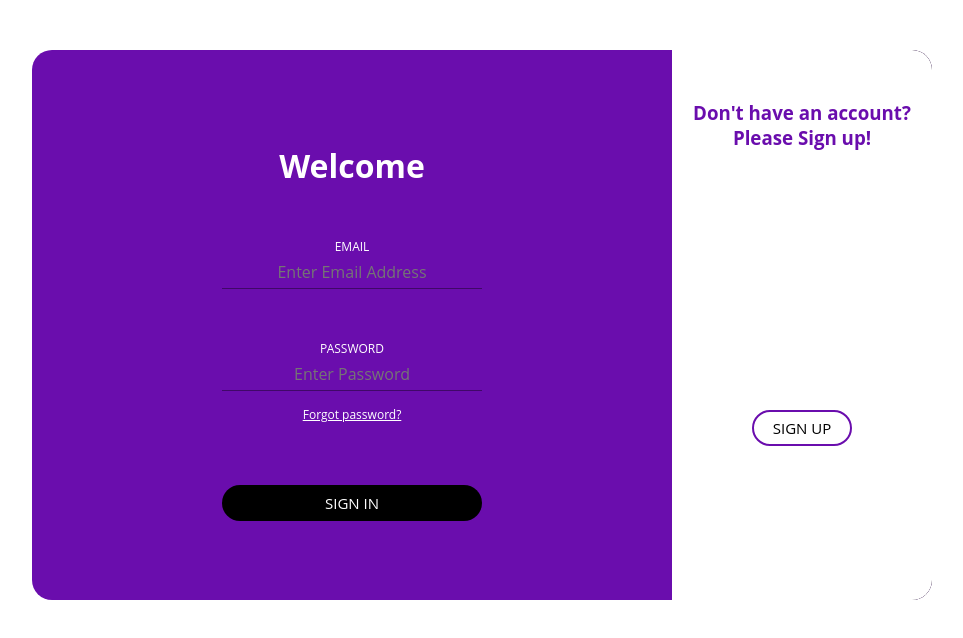
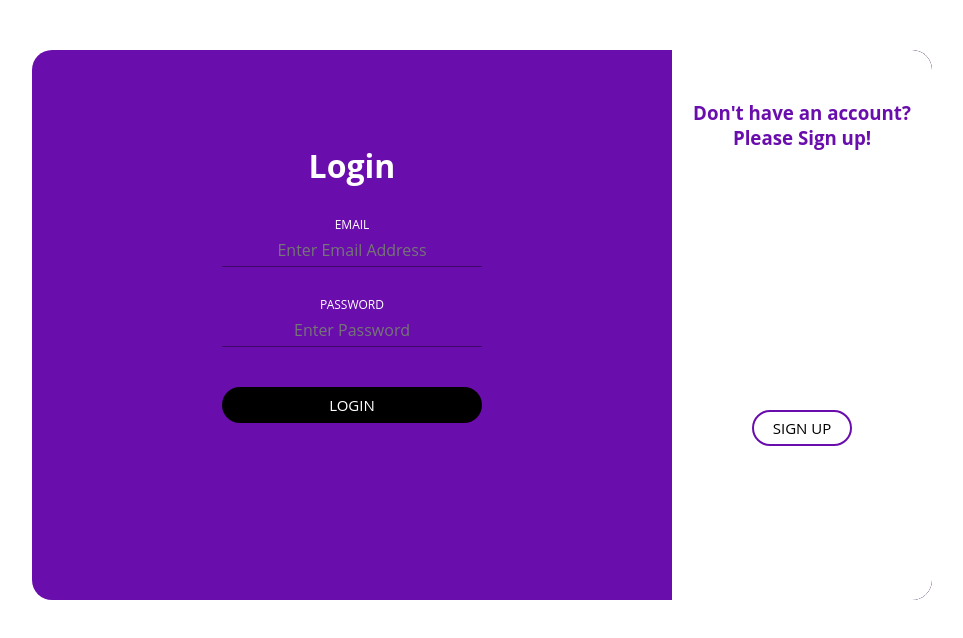
Before and after one commit to Jia2005/Algorific, a React (Create React App) app: page /login in a window 1280 px wide. Shown: the top 638 px of the page, without its empty margins (158-1121 px from the left). Built offline with nearby package versions, Linux system fonts and the light colour scheme.

Commit message:
CSS changes

```diff
--- a/src/Login/Login.js
+++ b/src/Login/Login.js
@@ -1,28 +1,73 @@
-import React from 'react';
+import React, { useState } from 'react';
+import { getAuth, signInWithEmailAndPassword } from 'firebase/auth';
+import { useNavigate } from 'react-router-dom';
 
 function Login() {
+  const [email, setEmail] = useState('');
+  const [password, setPassword] = useState('');
+  const navigate = useNavigate();
+
+  const handleSubmit = async (event) => {
+    event.preventDefault();
+
+    const auth = getAuth();
+
+    try {
+      await signInWithEmailAndPassword(auth, email, password);
+      navigate('/linkedlist');
+    } catch (error) {
+      const errorCode = error.code;
+
+      if (errorCode === 'auth/invalid-email') {
+        window.alert('The email address is badly formatted.');
+      } else if (errorCode === 'auth/user-not-found') {
+        window.alert('No user found with this email address.');
+      } else if (errorCode === 'auth/wrong-password') {
+        window.alert('Incorrect password. Please try again.');
+      } else if (errorCode === 'auth/user-disabled') {
+        window.alert('Your account has been disabled. Please contact support.');
+      } else {
+        window.alert('Login failed');
+      }
+    }
+  };
+
   return (
-    <form name="login" method="post" action="log.php">
+    <div>
+      <form name="login" onSubmit={handleSubmit}>
         <br /><br />
-      <h1 align="center" style={{ color: 'white' }}>Welcome</h1>
-      <br />
+        <h1 align="center" style={{ color: 'white' }}>Login</h1>
         <label>
           <span style={{ color: 'white' }}>Email</span>
-        <input className='in' type="email" name="Email" placeholder="Enter Email Address" style={{ fontSize: '16px' }} />
+          <input
+            className='in'
+            type="email"
+            name="email"
+            value={email}
+            onChange={(e) => setEmail(e.target.value)}
+            placeholder="Enter Email Address"
+            style={{ fontSize: '16px' }}
+          />
         </label>
-      <br />
         <label>
           <span style={{ color: 'white' }}>Password</span>
-        <input className='in' type="password" name="Password" placeholder="Enter Password" style={{ fontSize: '16px' }} />
+          <input
+            className='in'
+            type="password"
+            name="password"
+            value={password}
+            onChange={(e) => setPassword(e.target.value)}
+            placeholder="Enter Password"
+            style={{ fontSize: '16px' }}
+          />
         </label>
-      <p className="forgot-pass"><a href="k.html" style={{ color: 'white' }}>Forgot password?</a></p>
-      <br />
         <div>
           <button type="submit" className="submit btn" style={{ backgroundColor: '#000000', color: 'rgb(255, 255, 255)' }}>
-          Sign In
+            Login
           </button>
         </div>
       </form>
+    </div>
   );
 }
 
--- a/src/Login/Signup.js
+++ b/src/Login/Signup.js
@@ -8,13 +8,10 @@ function SignUp() {
   const [email, setEmail] = useState('');
   const [password, setPassword] = useState('');
   const [confirmPassword, setConfirmPassword] = useState('');
-  const [alertMessage, setAlertMessage] = useState('');
-  const [alertType, setAlertType] = useState('');
   const navigate = useNavigate();
 
   const signUpUser = async (email, password) => {
     const auth = getAuth();
-
     try {
       const userCredential = await createUserWithEmailAndPassword(auth, email, password);
       const user = userCredential.user;
@@ -28,17 +25,18 @@ function SignUp() {
 
   const handleSubmit = async (event) => {
     event.preventDefault();
+
+    if (password !== confirmPassword) {
+      window.alert("Passwords do not match.");
+      return;
+    }
+
     const result = await signUpUser(email, password);
-    console.log(email,password);
-    const { uid } = result.user;
 
     if (result.success) {
-      const auth = getAuth();
-      if (password !== confirmPassword) {
-        setAlertMessage("Passwords do not match.");
-        setAlertType('error');
-        return;
-      }
+      const { user } = result;
+      if (user) {
+        const { uid } = user;
 
         try {
           await addDoc(collection(db, 'users'), {
@@ -46,31 +44,31 @@ function SignUp() {
             name,
             email
           });
-        setAlertMessage("User added successfully.");
-        setAlertType('success');
           setName('');
           setEmail('');
           setPassword('');
           setConfirmPassword('');
-      } catch (error) {
-        console.error("Error adding document: ", error);
-        setAlertMessage("Error adding user. Please try again.");
-        setAlertType('error');
-      }
 
-      signInWithEmailAndPassword(auth, email, password)
+          signInWithEmailAndPassword(getAuth(), email, password)
             .then(() => {
+              window.alert('User added successfully.');
               navigate('/linkedlist');
             })
             .catch(() => {
-        alert('Username or password is incorrect');
+              window.alert('Error signing in. Please try again.');
             });
-
+        } catch (error) {
+          console.error("Error adding document: ", error);
+          window.alert("Error adding user. Please try again.");
+        }
+      } else {
+        window.alert('User creation failed. Please try again.');
+      }
     } else {
       if (result.errorCode === 'auth/email-already-in-use') {
-        alert('The email address is already in use. Please use a different email.');
+        window.alert('The email address is already in use. Please use a different email.');
       } else {
-        alert('Sign-up failed: ' + result.errorMessage);
+        window.alert('Sign-up failed: ' + result.errorMessage);
       }
       console.error('Signup failed:', result.errorMessage);
     }
@@ -135,21 +133,6 @@ function SignUp() {
           </button>
         </div>
       </form>
-
-      {alertMessage && (
-        <div
-          style={{
-            marginTop: '20px',
-            padding: '10px',
-            backgroundColor: alertType === 'success' ? '#d4edda' : '#f8d7da',
-            color: alertType === 'success' ? '#155724' : '#721c24',
-            border: `1px solid ${alertType === 'success' ? '#c3e6cb' : '#f5c6cb'}`,
-            borderRadius: '4px'
-          }}
-        >
-          {alertMessage}
-        </div>
-      )}
     </div>
   );
 }
```
Lines whose indentation alone changed are shown as unchanged.
